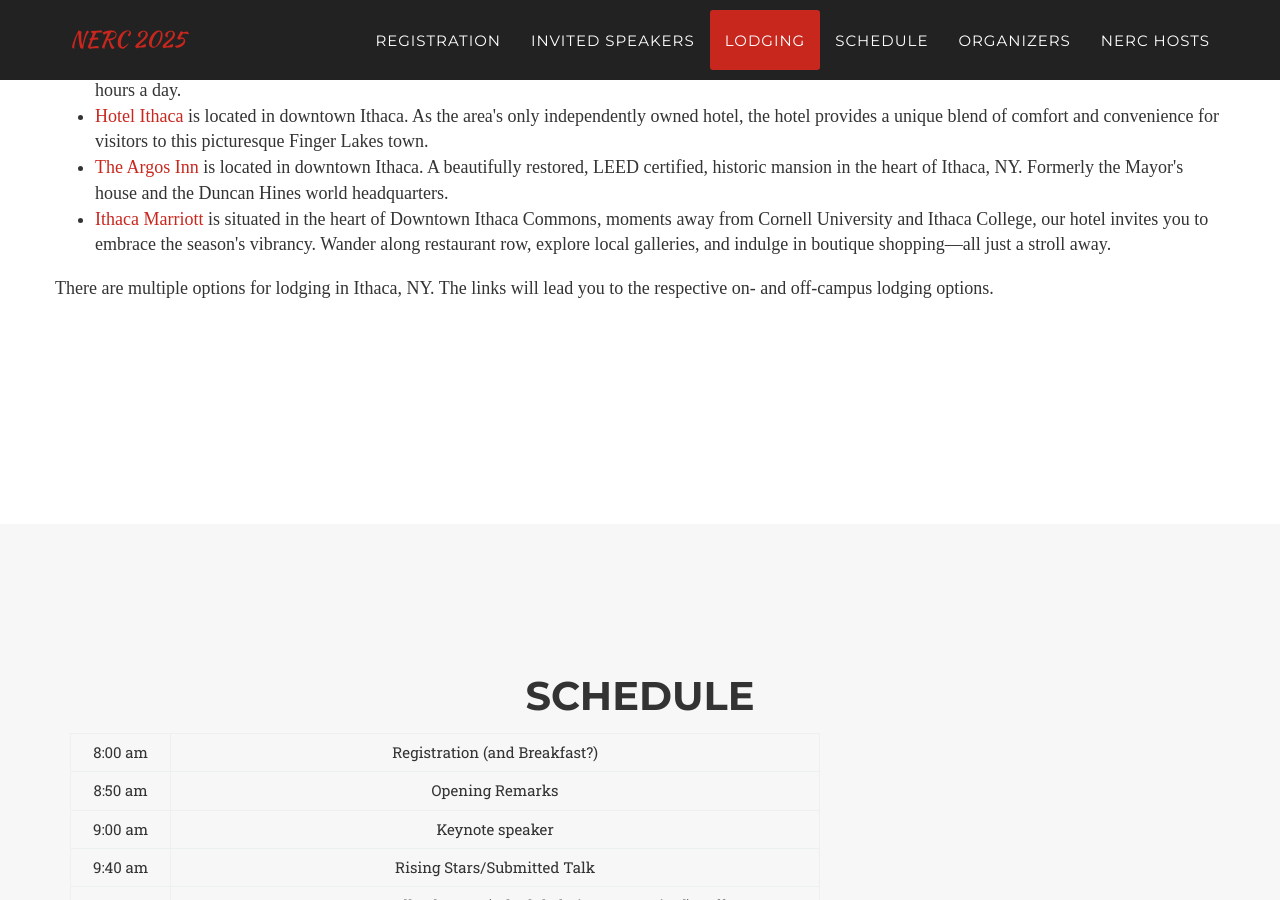
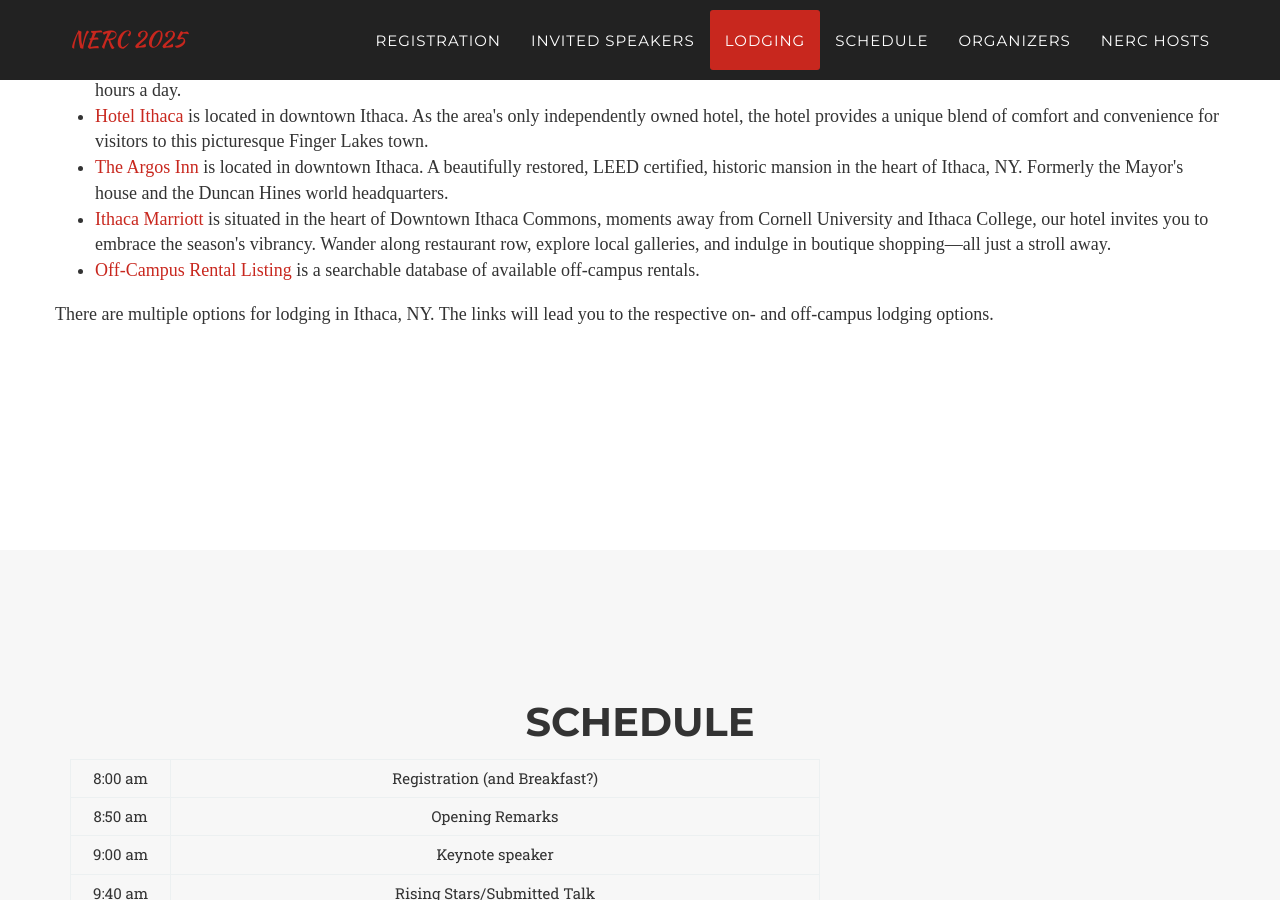
Before and after one commit to Cornell-Tech-AIRLab/cornell2025.nerc.io, a Jekyll site: the page built from index.html, in a window 1280 px wide and 900 px high, scrolled down 2830 px. Built offline with Jekyll 4.4.1, drawn with Linux system fonts in a browser that asks for light colours; some web fonts are replaced.

Commit message:
testing searchable lodging

```diff
--- a/_includes/lodging.html
+++ b/_includes/lodging.html
@@ -13,6 +13,7 @@
                     <li><a href="https://www.thehotelithaca.com/">Hotel Ithaca</a> is located in downtown Ithaca. As the area's only independently owned hotel, the hotel provides a unique blend of comfort and convenience for visitors to this picturesque Finger Lakes town.</li>
                     <li><a href="https://www.argosinn.com/">The Argos Inn</a> is located in downtown Ithaca. A beautifully restored, LEED certified, historic mansion in the heart of Ithaca, NY. Formerly the Mayor's house and the Duncan Hines world headquarters.</li>
                     <li><a href="https://www.marriott.com/hotels/travel/ithmc-ithaca-marriott-downtown-on-the-commons/">Ithaca Marriott</a> is situated in the heart of Downtown Ithaca Commons, moments away from Cornell University and Ithaca College, our hotel invites you to embrace the season's vibrancy. Wander along restaurant row, explore local galleries, and indulge in boutique shopping—all just a stroll away.</li>
+                    <li><a href="https://listings.offcampusliving.cornell.edu/">Off-Campus Rental Listing</a> is a searchable database of available off-campus rentals.</li>
                 </ul>
                 <h3 class="section-subheading">There are multiple options for lodging in Ithaca, NY. The links will lead you to the respective on- and off-campus lodging options.</h3>
             </div>
```
